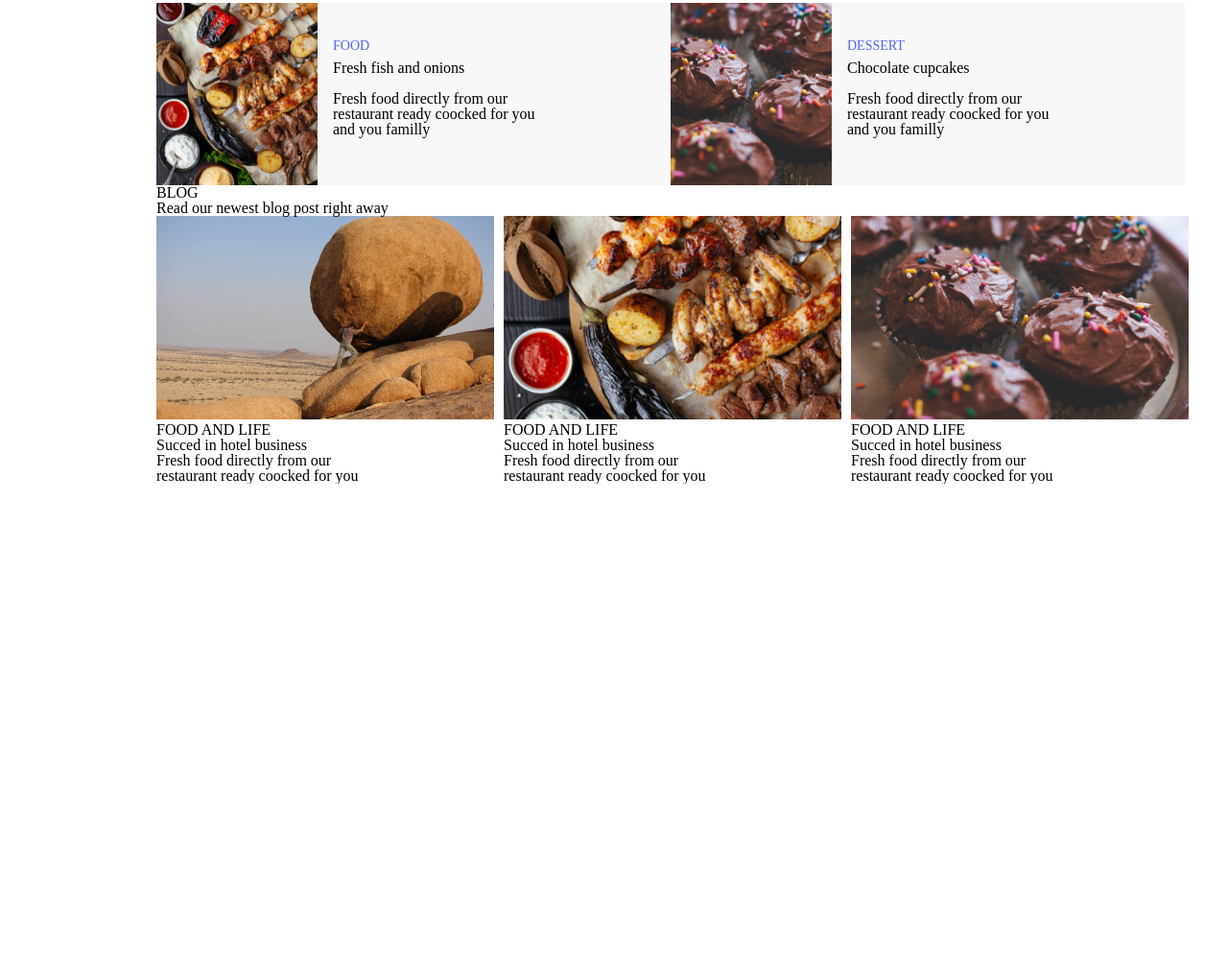
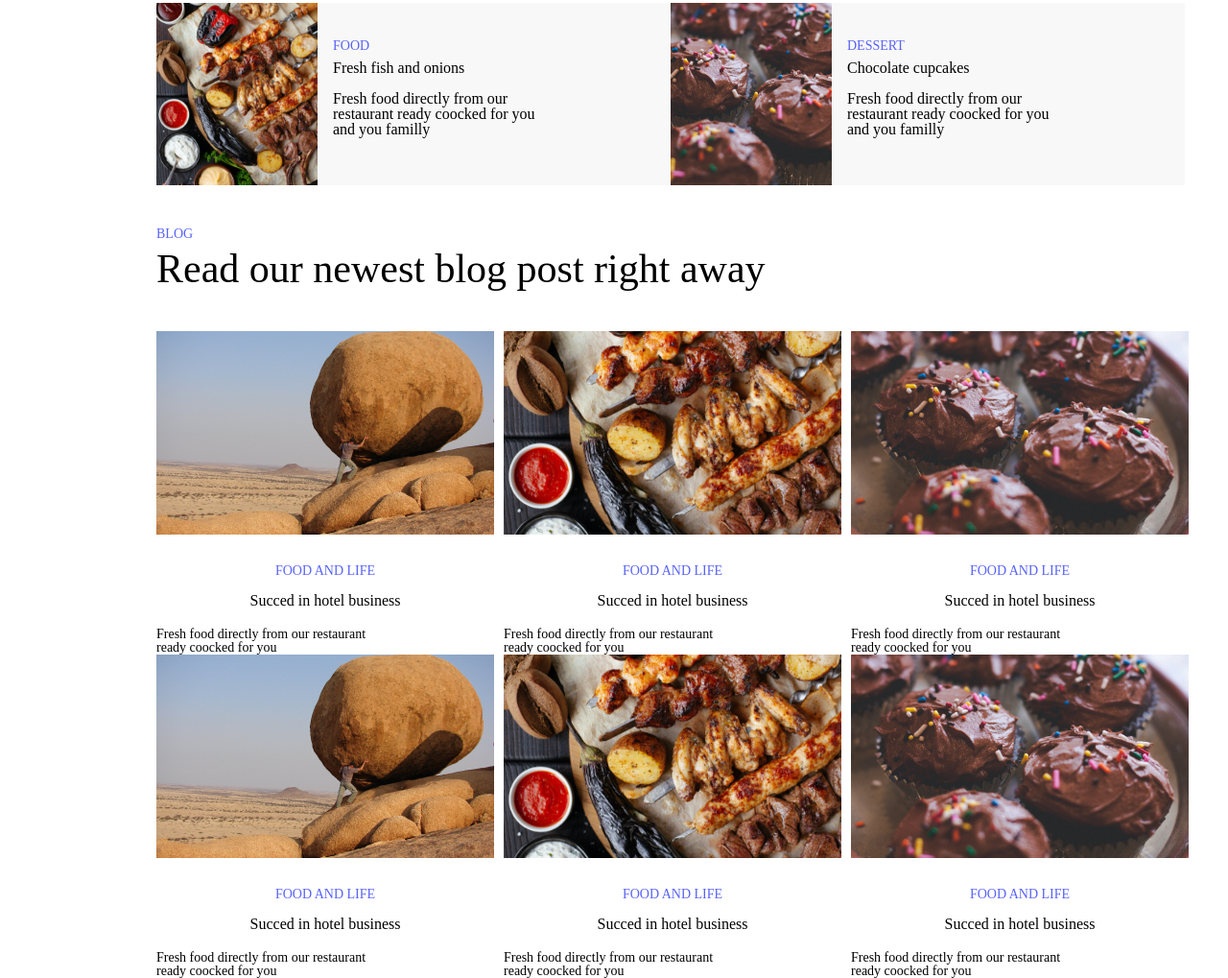
Before and after one commit to Mmariami/Lesson5, a plain HTML site: page index.html in a window 1280 px wide. Shown: the part 413-1432 px from the top of the page at 96% size. Before the commit the page ends 917 px from the top, so only its background shows below. Drawn offline with Linux system fonts and the light colour scheme.

Commit message:
add line 2 boxes

```diff
--- a/css/style.css
+++ b/css/style.css
@@ -60,3 +60,29 @@ background-color:#F8F8F8 ;
     float: left;
     padding-right: 10px;
 }
+.blog {
+    color:#5863F8;
+    font-size: 14px;
+    margin-bottom: 8px;
+    margin-top:44px;
+}
+.section2-title {
+    font-size: 42px;
+    font-weight: 800px;
+    margin-bottom: 44px;
+}
+.box1-title {
+    font-size: 14px;
+    color: #5863F8;
+    text-align: center;
+    padding-top: 28px;
+    padding-bottom: 16px;
+}
+.motto {
+    text-align: center;
+    padding-bottom: 20px;
+}
+.box-par1 {
+    width: 220px;
+  font-size: 14px;
+}
--- a/index.html
+++ b/index.html
@@ -67,34 +67,61 @@
 
 
 <section class="container">
-    <h4>BLOG</h4>
-    <h3>Read our newest blog
+    <h4 class="blog">BLOG</h4>
+    <h3 class="section2-title">Read our newest blog
         post right away</h3>
  <div class="line-1">
     <div class="box-down">
         <img src="img/rock.jpg" alt="image">
-        <h4>FOOD AND LIFE</h4>
-        <h4>Succed in hotel business</h4>
-        <p class="box-par">Fresh food directly from our restaurant ready coocked for you</p>
+        <h4 class="box1-title">FOOD AND LIFE</h4>
+        <h4 class="motto">Succed in hotel business</h4>
+        <p class="box-par1">Fresh food directly from our restaurant ready coocked for you</p>
     </div>
 
 
     <div class="box-down">
         <img src="img/food-down.jpg" alt="image">
-        <h4>FOOD AND LIFE</h4>
-        <h4>Succed in hotel business</h4>
-        <p class="box-par">Fresh food directly from our restaurant ready coocked for you</p>
+        <h4 class="box1-title">FOOD AND LIFE</h4>
+        <h4 class="motto">Succed in hotel business</h4>
+        <p class="box-par1">Fresh food directly from our restaurant ready coocked for you</p>
     </div>
 
 
     <div class="box-down">
         <img src="img/dessert-down.jpg" alt="image">
-        <h4>FOOD AND LIFE</h4>
-        <h4>Succed in hotel business</h4>
-        <p class="box-par">Fresh food directly from our restaurant ready coocked for you</p>
+        <h4 class="box1-title">FOOD AND LIFE</h4>
+        <h4 class="motto">Succed in hotel business</h4>
+        <p class="box-par1">Fresh food directly from our restaurant ready coocked for you</p>
     </div>
     <div class="clear"></div>
  </div>
+
+ <div class="line-2">
+    <div class="box-down">
+        <img src="img/rock.jpg" alt="image">
+        <h4 class="box1-title">FOOD AND LIFE</h4>
+        <h4 class="motto">Succed in hotel business</h4>
+        <p class="box-par1">Fresh food directly from our restaurant ready coocked for you</p>
+    </div>
+
+
+    <div class="box-down">
+        <img src="img/food-down.jpg" alt="image">
+        <h4 class="box1-title">FOOD AND LIFE</h4>
+        <h4 class="motto">Succed in hotel business</h4>
+        <p class="box-par1">Fresh food directly from our restaurant ready coocked for you</p>
+    </div>
+
+
+    <div class="box-down">
+        <img src="img/dessert-down.jpg" alt="image">
+        <h4 class="box1-title">FOOD AND LIFE</h4>
+        <h4 class="motto">Succed in hotel business</h4>
+        <p class="box-par1">Fresh food directly from our restaurant ready coocked for you</p>
+    </div>
+    <div class="clear"></div>
+ </div>
+
 
 
 </section>
```
